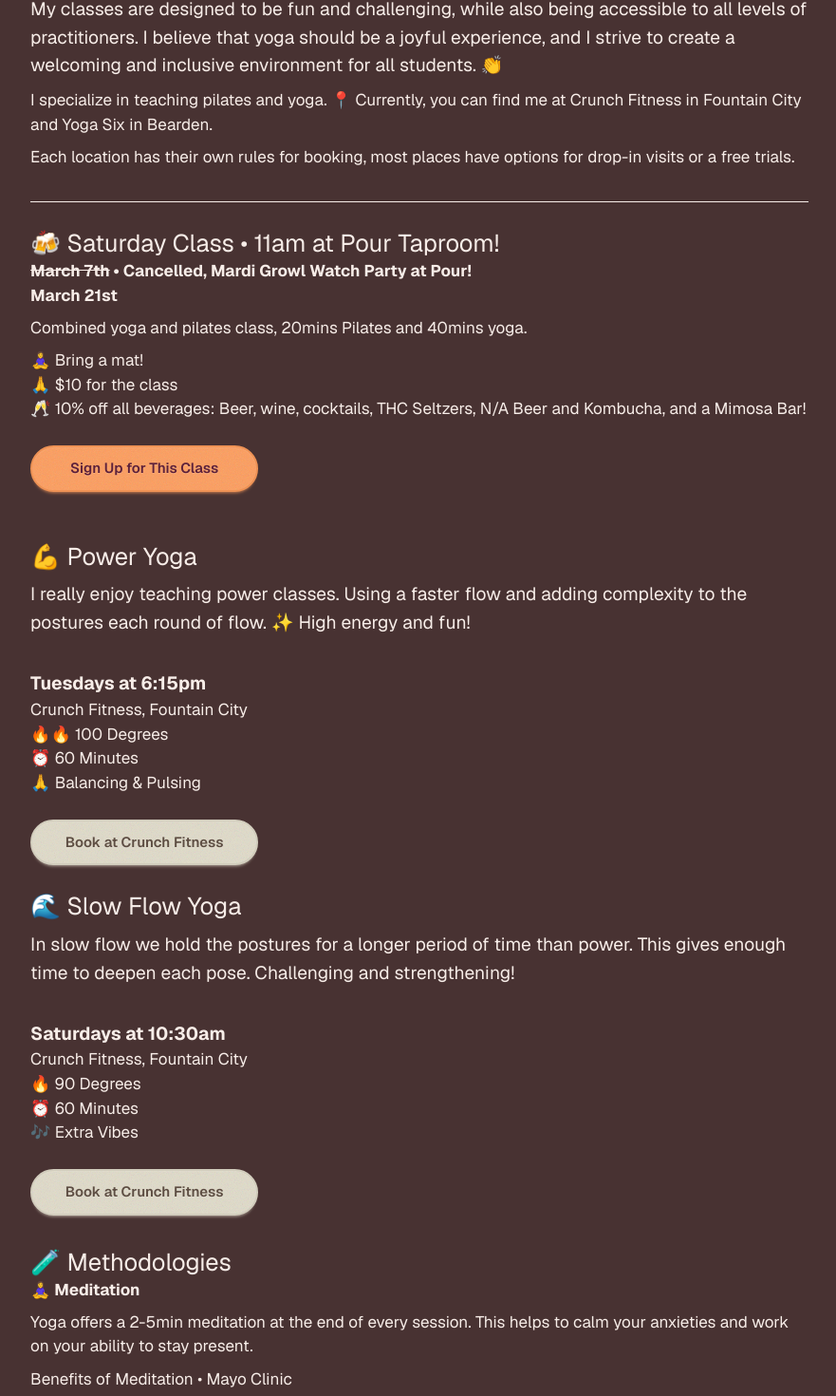
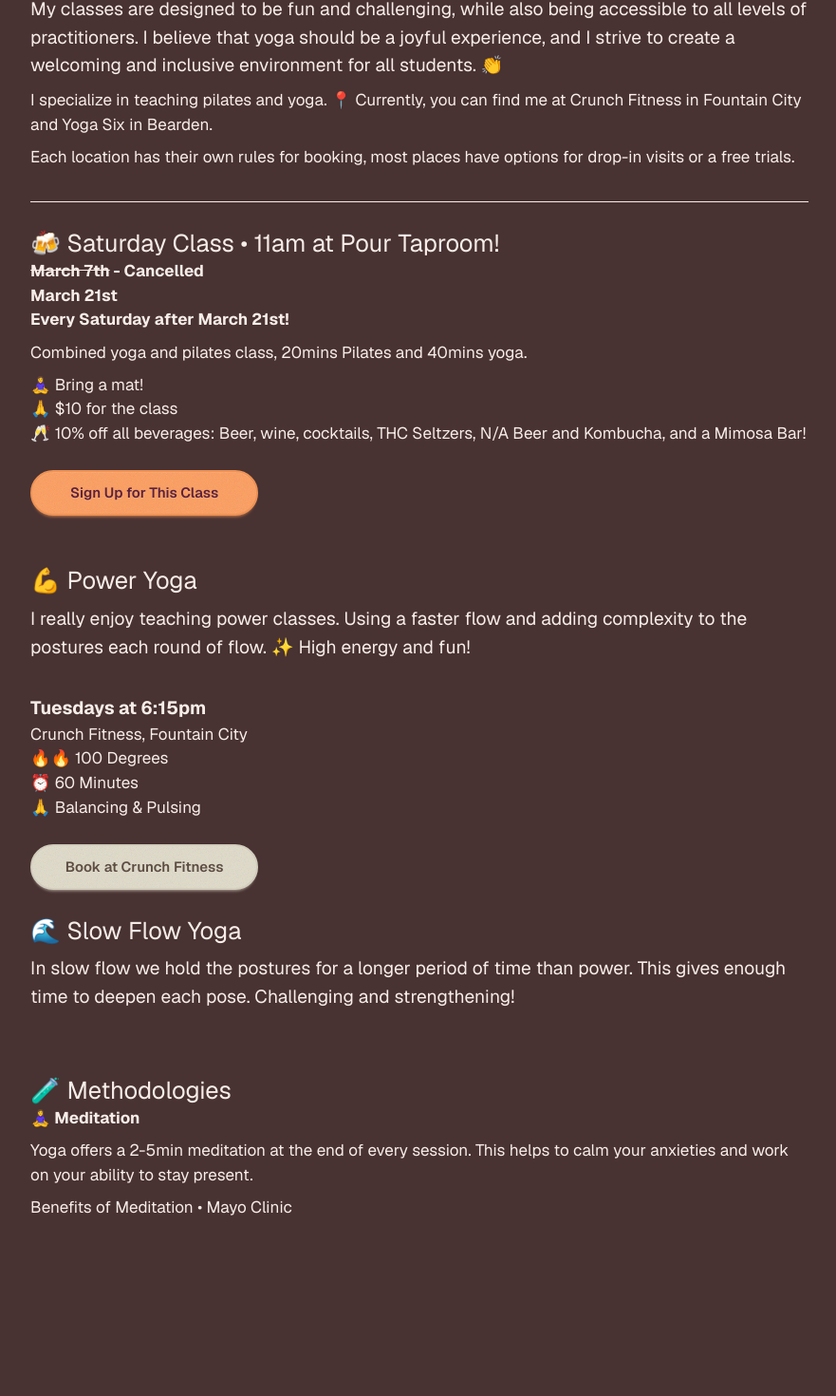
Before and after one commit to helloidevthings/joyoga, a Next.js app: page / in a window 1280 px wide. Shown: the part 745-2215 px from the top of the page at 95% size, without its empty margins (198-1079 px from the left). Built offline with nearby package versions, Linux system fonts and the light colour scheme.

Commit message:
info update

```diff
--- a/src/app/page.js
+++ b/src/app/page.js
@@ -63,8 +63,9 @@ export default function Home() {
           <br />
                   <section>
         <h3 className="text-2xl">🍻 Saturday Class • 11am at Pour Taproom!</h3>
-        <h4 className="text-1xl font-bold"><s>March 7th</s> • Cancelled, Mardi Growl Watch Party at Pour!</h4>
+        <h4 className="text-1xl font-bold"><s>March 7th</s> - Cancelled</h4>
         <h4 className="text-1xl font-bold">March 21st</h4>
+        <h4 className="text-1xl font-bold">Every Saturday after March 21st!</h4>
           <p>Combined yoga and pilates class, 20mins Pilates and 40mins yoga.</p>
                         <ul>
             <li>🧘‍♀️ Bring a mat!</li>
@@ -104,22 +105,6 @@ export default function Home() {
           <h4 className="text-2xl">🌊 Slow Flow Yoga</h4>
           <p className="text-lg">In slow flow we hold the postures for a longer period of time than power. This gives enough time to deepen each pose. Challenging and strengthening!</p>
           <br />
-          <h5 className="text-lg font-bold">Saturdays at 10:30am</h5>
-              <h6>Crunch Fitness, Fountain City</h6>
-          <ul>
-            <li>🔥 90 Degrees</li>
-            <li>⏰ 60 Minutes</li>
-            <li>🎶 Extra Vibes</li>
-          </ul>
-          <br />
-             <a
-            className="btn btn-secondary w-full sm:w-auto md:w-[240px]"
-            href="https://www.crunch.com/locations/fountain-city" target="_blank"
-            rel="noopener noreferrer"
-          >
-            Book at Crunch Fitness
-          </a>
-          <br />
         </section>
         <section>
         <h3 className="text-2xl">🧪 Methodologies</h3>
```
